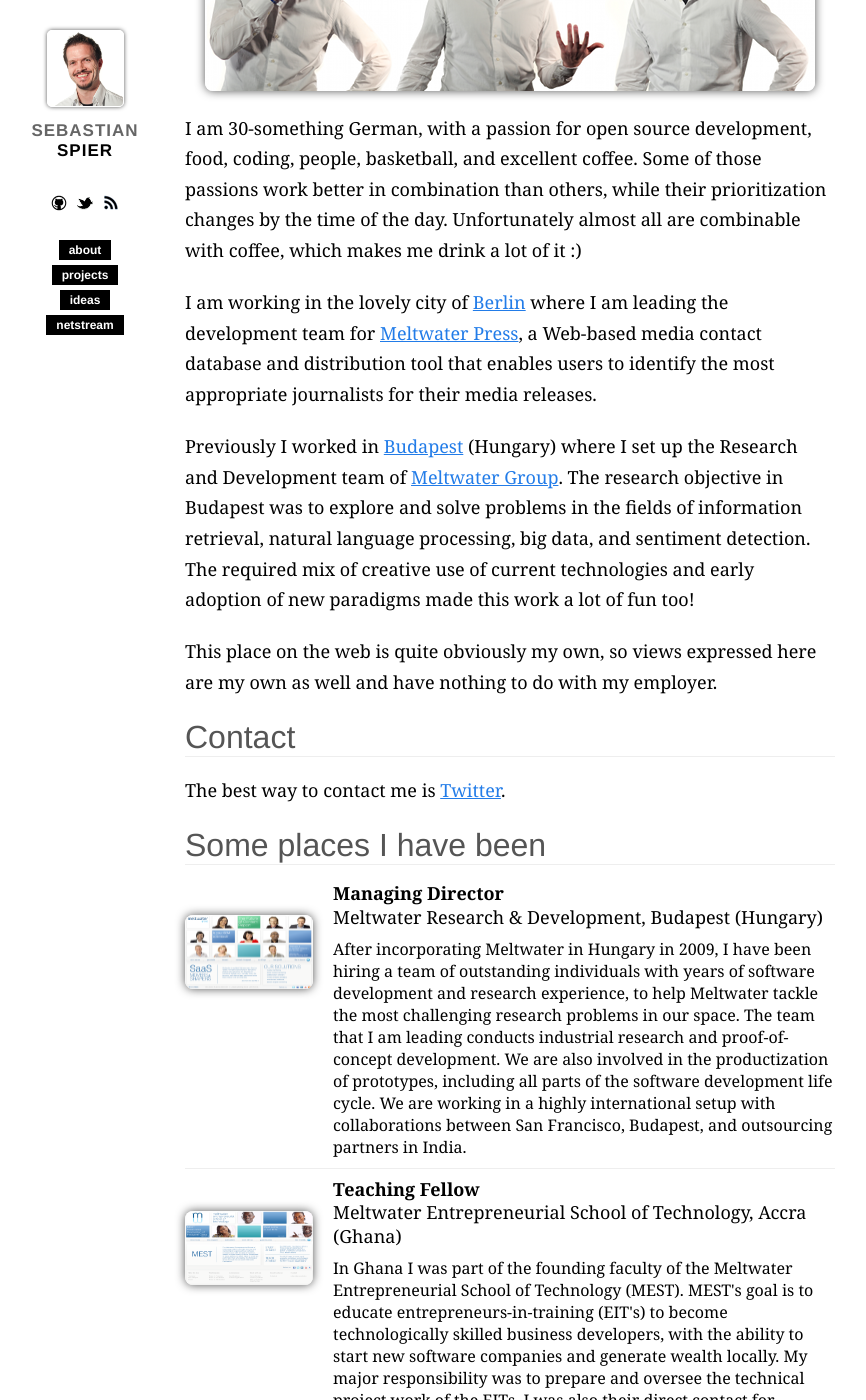
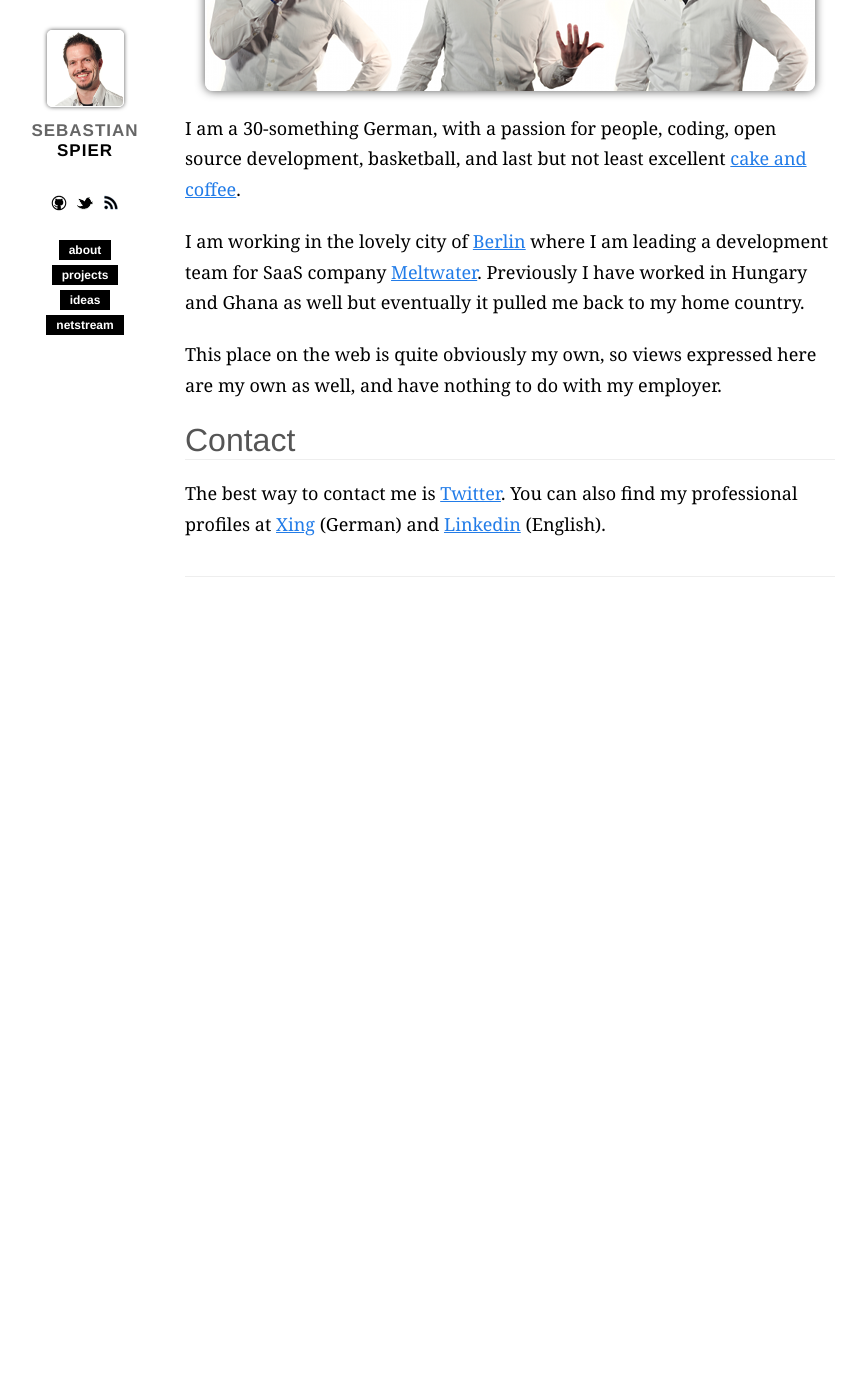
Before and after one commit to spier/spier.github.io, a Jekyll site: the page built from about.md, in a window 1280 px wide and 1400 px high, scrolled down 203 px. Shown: the whole window, without its empty margins (15-881 px from the left). Built offline with Jekyll 4.4.1, drawn with Linux system fonts in a browser that asks for light colours; nearby versions of some CDN libraries; Markdown is read by kramdown in place of the engine named in the settings; after the commit the page ends 900 px from its top, so only the background shows below that; some of the changed text lies outside the part shown.

Commit message:
updating some static pages

```diff
--- a/about.md
+++ b/about.md
@@ -5,17 +5,16 @@
 
 ![Sebastian Spier](/images/sebastian/sebastian_spier_multi.png "Sebastian Spier")
 
-I am 30-something German, with a passion for open source development, food, coding, people, basketball, and excellent coffee. Some of those passions work better in combination than others, while their prioritization changes by the time of the day. Unfortunately almost all are combinable with coffee, which makes me drink a lot of it :)
+I am a 30-something German, with a passion for people, coding, open source development, basketball, and last but not least excellent [cake and coffee][].
 
-I am working in the lovely city of [Berlin][] where I am leading the development team for [Meltwater Press](), a Web-based media contact database and distribution tool that enables users to identify the most appropriate journalists for their media releases.
+I am working in the lovely city of [Berlin][] where I am leading a development team for SaaS company [Meltwater][meltwater]. Previously I have worked in Hungary and Ghana as well but eventually it pulled me back to my home country.
 
-Previously I worked in [Budapest][] (Hungary) where I set up the Research and Development team of [Meltwater Group][meltwater]. The research objective in Budapest was to explore and solve problems in the fields of information retrieval, natural language processing, big data, and sentiment detection. The required mix of creative use of current technologies and early adoption of new paradigms made this work a lot of fun too!
-
-This place on the web is quite obviously my own, so views expressed here are my own as well and have nothing to do with my employer.
+This place on the web is quite obviously my own, so views expressed here are my own as well, and have nothing to do with my employer.
 
 # Contact
 
-The best way to contact me is [Twitter][].
+The best way to contact me is [Twitter][]. You can also find my professional profiles at [Xing][] (German) and [Linkedin][] (English).
+
 
 [Twitter]: http://twitter.com/sebastianspier
 [meltwater]: http://www.meltwater.com
@@ -23,77 +22,7 @@
 [Berlin]: http://en.wikipedia.org/wiki/Berlin
 [Meltwater Press]: http://www.meltwater.com/products/meltwater-press/
 
-# Some places I have been
+[Xing]: https://www.xing.com/profile/Sebastian_Spier
+[Linkedin]: http://www.linkedin.com/in/sebastianspier
 
-<table id="cv" cellpadding="0" cellspacing="0">
-	<tr>
-		<td>
-			<a href="http://www.meltwater.com" target="_blank"><br>
-				<img width="128" height="74" border="0" src="/images/employers/meltwater_s.png" alt=""></a>
-		</td>
-		<td>
-			<p>
-				<b>Managing Director</b><br>
-				Meltwater Research & Development, Budapest (Hungary)<br>
-			</p>
-			After incorporating Meltwater in Hungary in 2009, I have been hiring a team of outstanding individuals with years of software development and research experience, to help Meltwater tackle the most challenging research problems in our space. The team that I am leading conducts industrial research and proof-of-concept development. We are also involved in the productization of prototypes, including all parts of the software development life cycle. We are working in a highly international setup with collaborations between San Francisco, Budapest, and outsourcing partners in India.
-		</td>
-	</tr>
-
-	<tr>
-		<td>
-			<a href="http://www.meltwater.org" target="_blank"><br>
-				<img width="128" height="74" border="0" src="/images/employers/mest_s.png" alt=""></a>
-		</td>
-		<td>
-			<p>
-				<b>Teaching Fellow</b><br>
-				Meltwater Entrepreneurial School of Technology, Accra (Ghana)
-			</p>
-			In Ghana I was part of the founding faculty of the Meltwater Entrepreneurial School of Technology (MEST). MEST's goal is to educate entrepreneurs-in-training (EIT's) to become technologically skilled business developers, with the ability to start new software companies and generate wealth locally. My major responsibility was to prepare and oversee the technical project work of the EITs. I was also their direct contact for technical consultancies regarding software development, database modeling, PHP, Java, Drupal, and Web Design.
-		</td>
-	</tr>
-
-	<tr>
-		<td>
-			<a href="http://www.dai-labor.de" target="_blank"><br>
-				<img width="128" height="74" border="0" src="/images/employers/ws_dai-labor.png" alt="Website DAI Labor, TU Berlin"></a>
-		</td>
-		<td>
-			<p>
-				<b>Researcher</b><br>
-				DAI Labs, Technical University Berlin (Germany)
-			</p>
-			Scientific research in the field of information retrieval and information clustering. Also involved in extending the Personal Information Agent (PIA), developed by DAI Labs. During my master thesis I developed a recommendation engine for TV shows based on user's preferences. Mashup of heterogenous data sources to enrich the original EPG data (movie databases, web crawlers). The title of my master thesis was "Semantic Unification of EPG and other Content Providers to a Telecast Ontology".
-		</td>
-	</tr>
-
-<tr>
-	<td>
-		<a href="http://www.digital-spirit.de" target="_blank"><br>
-			<img src="/images/employers/ws_digital_spirit.png" alt="Website digital spirit"><br>
-		</a>
-	</td>
-	<td>
-		<p>
-			<b>Developer</b><br>
-			digital spirit, Berlin (Germany)
-		</p>
-		Implementation of e-Learning Software for the english speaking school market, using C#. Customers were companies like Wolters Kluwer/USA and Nelson Thornes/GB.
-	</td>
-</tr>
-	<tr>
-		<td>
-			<a href="http://swt.cs.tu-berlin.de" target="_blank"><br>
-				<img src="/images/employers/ws_tu-swt.png" alt="Website SWT, TU-Berlin"><br>
-			</a>
-		</td>
-		<td>
-			<p>
-				<b>Tutor</b><br>
-				Software Development Department, TU Berlin (Germany)
-			</p>
-				Tutoring small groups of 15-30 students in topics like functional programing, algorithms and data structures
-		</td>
-	</tr>
-</table>
+[cake and coffee]: http://www.germany.info/Vertretung/usa/en/04__W__t__G/01/11__Kaffee__Kuchen/11__Kaffee__Kuchen__S.html
```
Also changed, not shown: projects.md (+6 -6 lines).
